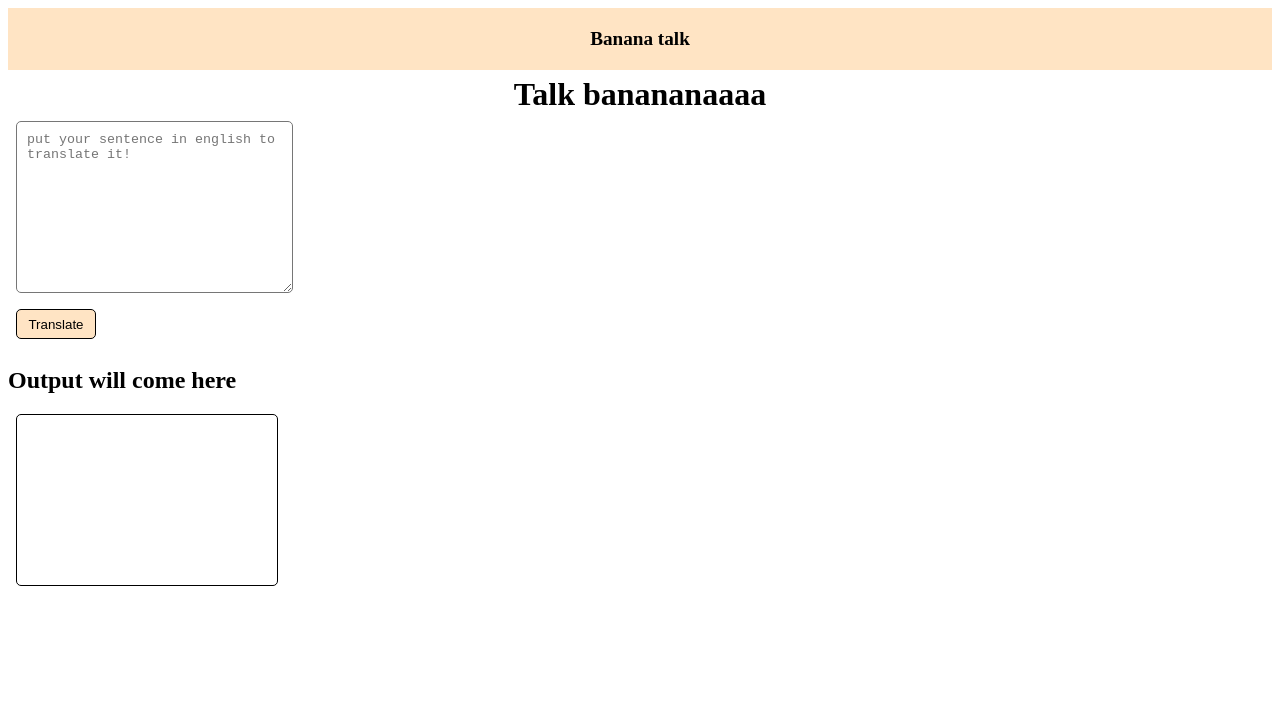
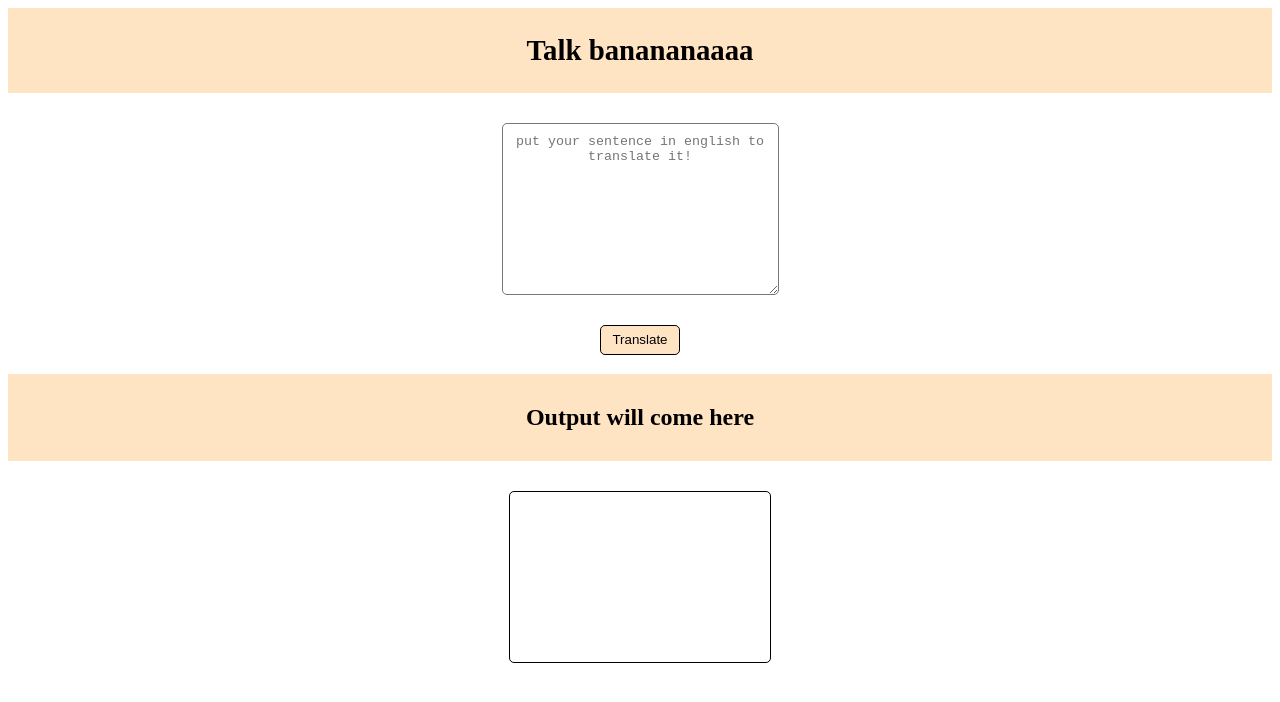
Before and after one commit to Chiragsanikam/minion-translator, a plain HTML site: page index.html in a window 1280 px wide. Drawn offline with Linux system fonts and the light colour scheme.

Commit message:
added style

```diff
--- a/index.html
+++ b/index.html
@@ -8,9 +8,9 @@
     <link rel="stylesheet" href="style.css">
 </head>
 <body>
-    <nav class="navBar" > Banana talk </nav>
+    <nav class="navBar" > <h1 class="heading">Talk banananaaaa</h1></nav>
 
-    <h1 class="heading">Talk banananaaaa</h1>
+
     <textarea placeholder="put your sentence in english to translate it!" class="textArea" id="txtInput" cols="30" rows="10"></textarea>
     <button class="button" id="btn-translate"> Translate</button>
 
--- a/script.js
+++ b/script.js
@@ -35,8 +35,8 @@ btnTranslate.addEventListener("click", clicked);
 
 //code for executing the code when you press enter
 
-document.addEventListener("keydown", function(event){
-    if(event.key === "Enter"){
+document.addEventListener("keydown", function(e){
+    if(e.key === "Enter"){
         clicked()
     }
 });
--- a/style.css
+++ b/style.css
@@ -1,13 +1,16 @@
 .textArea{
     display: block;
-    margin: 0.5rem;
+    margin: 0 auto;
     transition: border 0.5s linear;
     border-radius: 5px;
     padding: 10px;
+    text-align: center;
+    margin-top: 30px;
 
 }
 .button{
-    margin: 0.5rem;
+    display: block;
+    margin: 0 auto;
     background-color: bisque;
     border: solid black 0.1px;
     cursor: pointer;
@@ -16,11 +19,18 @@
     border-radius: 5px;
     font-weight: 500;
     transition: 0.1s ease;
+    margin-top: 30px;
 
 }
 .heading{
     margin: 0.2em;
     text-align: center;
+}
+
+h2{
+    text-align: center;
+    background-color: bisque;
+    padding: 30px;
 }
 
 .textArea:hover{
@@ -35,13 +45,15 @@ border-radius: 8px;
 }
 
 #output{
-    margin: 0.5rem;
+    margin: 0 auto;
     display: block;
     border-radius: 5px;
     height: 150px;
     width: 240px;
     border: 1px solid black;
     padding: 10px;
+    text-align: center;
+    margin-top: 30px;
 }
 
 .navBar{
```
